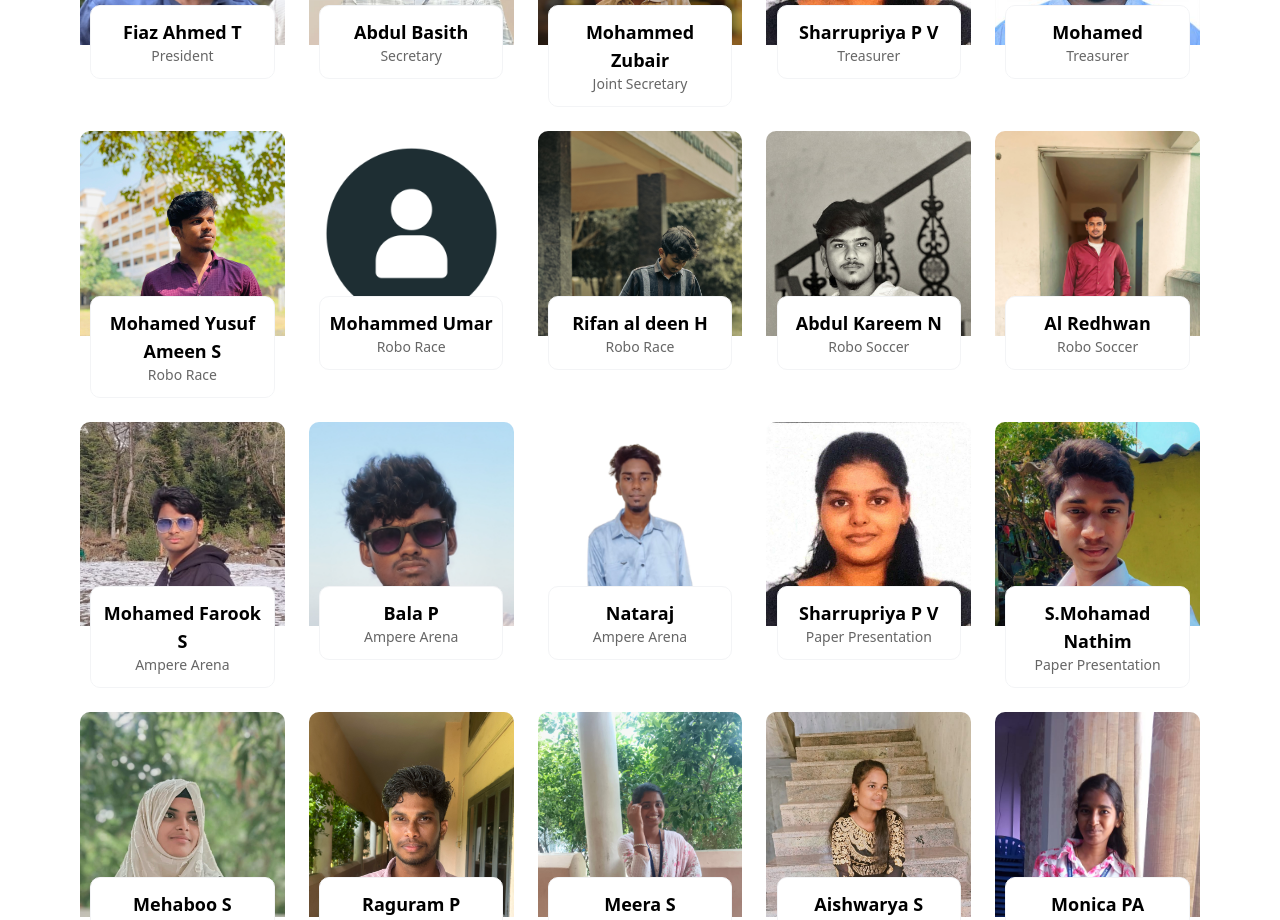
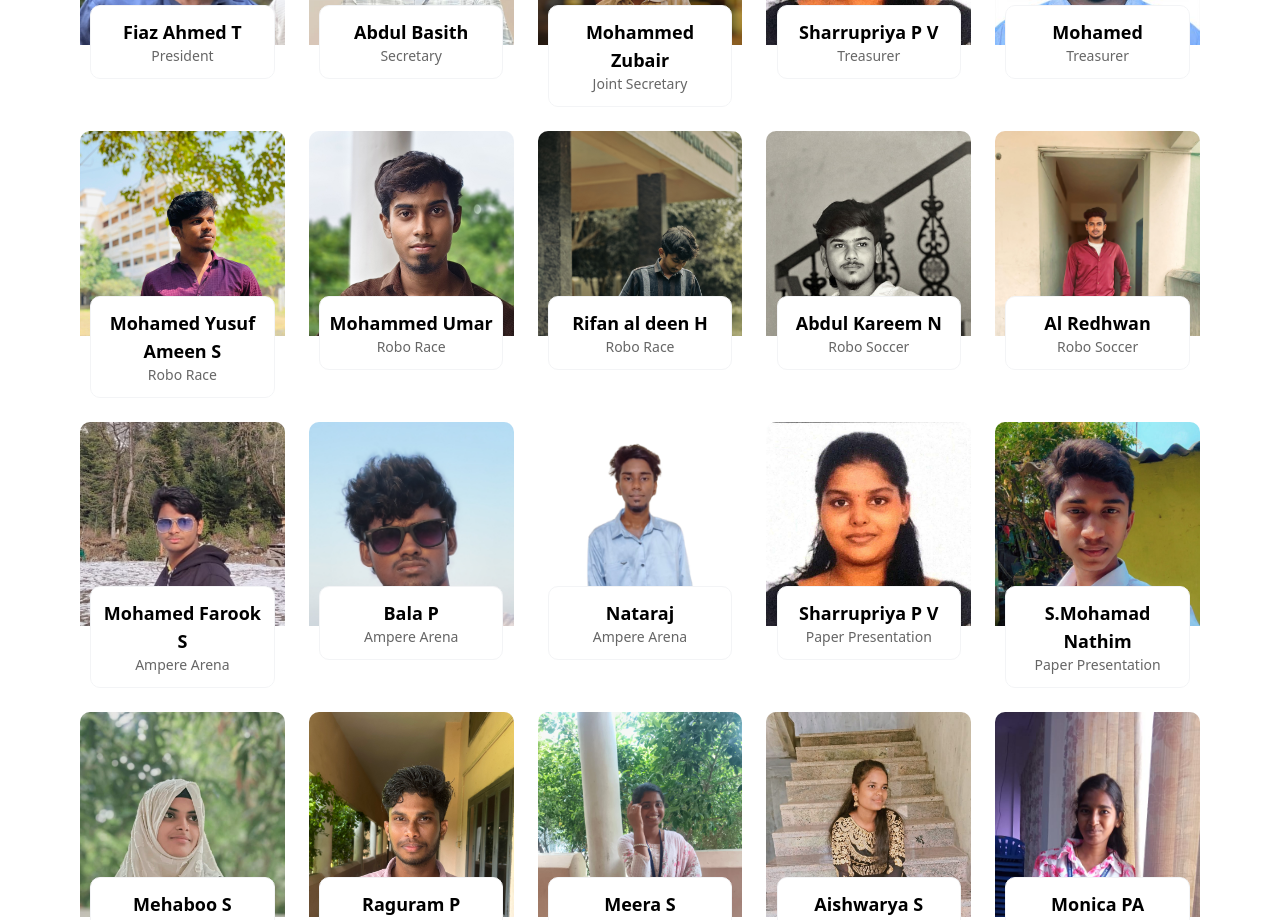
Before and after one commit to Radiant-Pixels/teslams-website, a Next.js app: page / in a window 1280 px wide. Shown: the part 2800-3720 px from the top of the page. Built offline with nearby package versions, Linux system fonts and the light colour scheme; a web font is replaced by a local one.

Commit message:
[update]: team update

```diff
--- a/src/components/mvpblocks/team-4.tsx
+++ b/src/components/mvpblocks/team-4.tsx
@@ -109,7 +109,7 @@ const elegantTeamMembers: TeamMember[] = [
     role: 'Robo Race',
     department: 'roborace',
     image:
-      '/images/students/user.png',
+      '/images/students/umar1.jpg',
   },
   {
     id: 8,
```
